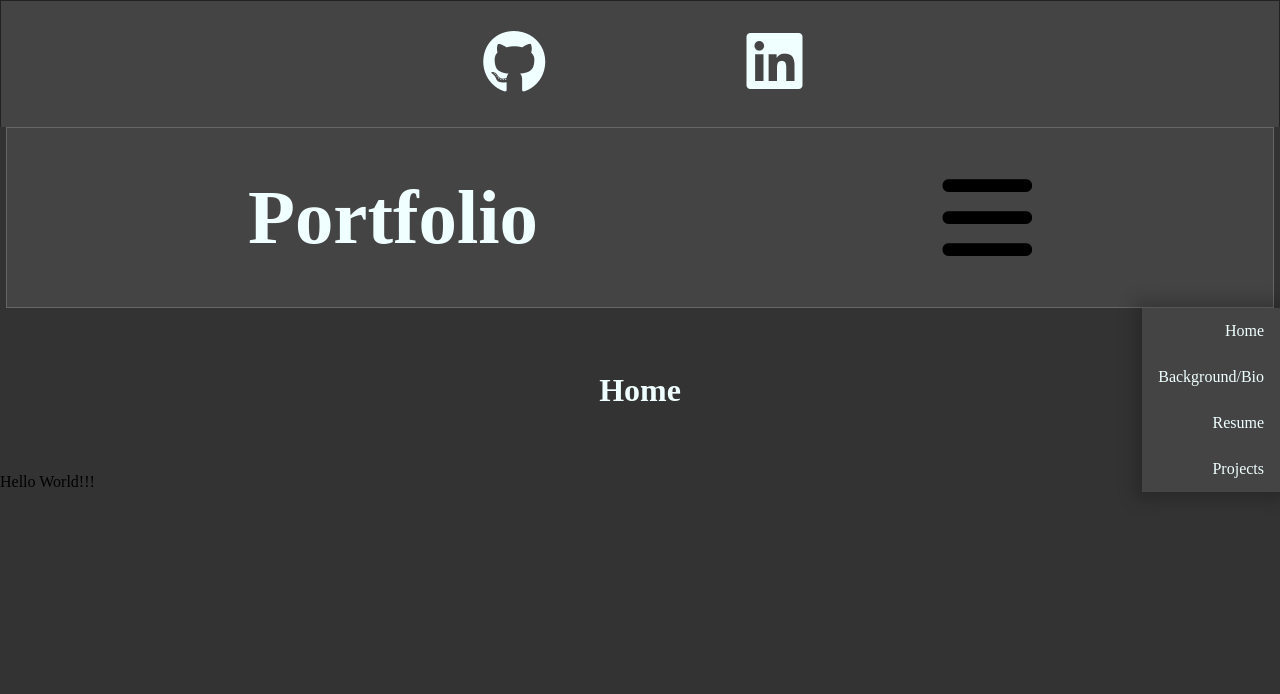
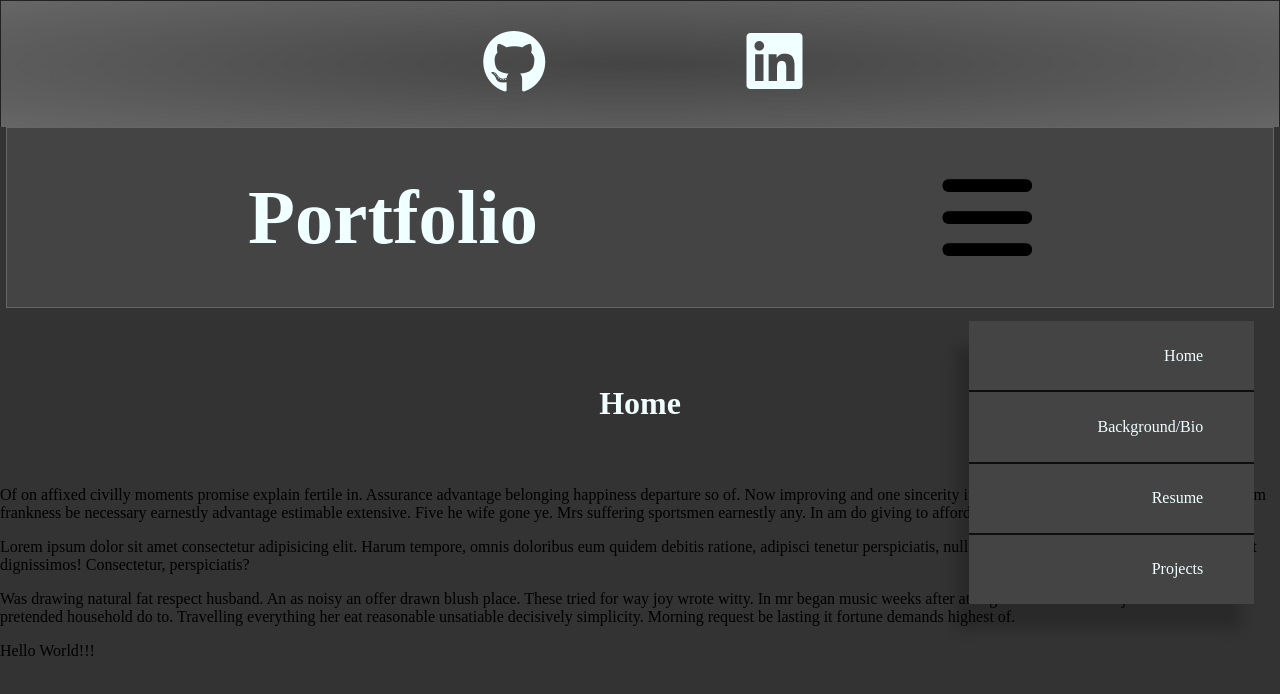
Before and after one commit to Brett-Abramson/Portfolio, a plain HTML site: page index.html in a window 1280 px wide. Both pictures are taken after a click on the icon 987 px from the left and 217 px from the top of the page. Drawn offline with nearby package versions, Linux system fonts and the light colour scheme.

Commit message:
html frame for other pages added. more header and menu styling

```diff
--- a/index.html
+++ b/index.html
@@ -33,14 +33,26 @@
         <div class="dropdown-menu">
             <ul class="menu-ul-nav hide">
                 <li class="li-nav" id="li-home-menu" ><a href="#" id="home">Home</a></li>
+                <li class="divider"></li>
                 <a href="#" id="bio"><li class="li-nav" id="li-bio-menu">Background/Bio</a></li>
+                <li class="divider"></li>
                 <li class="li-nav" id="li-resume-menu"><a href="#" id="resume">Resume</a></li>
+                <li class="divider"></li>
                 <li class="li-nav" id="li-projects-menu"><a href="#" id="projects">Projects</a></li>
             </ul>
         </div>
     </nav>
-    <main>
+    <main class="home">
         <h1>Home</h1>
+    </main>
+    <main class="bio">
+        <p>Of on affixed civilly moments promise explain fertile in. Assurance advantage belonging happiness departure so of. Now improving and one sincerity intention allowance commanded not. Oh an am frankness be necessary earnestly advantage estimable extensive. Five he wife gone ye. Mrs suffering sportsmen earnestly any. In am do giving to afford parish settle easily garret.</p>
+    </main>
+    <main class="resume">
+        <p>Lorem ipsum dolor sit amet consectetur adipisicing elit. Harum tempore, omnis doloribus eum quidem debitis ratione, adipisci tenetur perspiciatis, nulla asperiores dolore in iste molestiae autem ut dignissimos! Consectetur, perspiciatis?</p>
+    </main>
+    <main class="projects">
+        <p>Was drawing natural fat respect husband. An as noisy an offer drawn blush place. These tried for way joy wrote witty. In mr began music weeks after at begin. Education no dejection so direction pretended household do to. Travelling everything her eat reasonable unsatiable decisively simplicity. Morning request be lasting it fortune demands highest of.</p>
     </main>
 </body>
 </html>
--- a/style.css
+++ b/style.css
@@ -14,7 +14,8 @@ body {
 .top-header {
     border: solid 1px #222222;
     border-bottom: none;
-    background-color: #444444;
+    /* background-color: linear-gradient(#444444, red); */
+    background-image: radial-gradient(#444444, #666666);
     margin: 0;
     padding: 0;
     display: flex;
@@ -39,6 +40,9 @@ body {
     box-shadow: 1px 1px 5px;
 }
 /* navigation bar */
+nav {
+    position: sticky
+}
 .nav-header {
     border: solid 1px #666666;
     background-color: #444444;
@@ -62,9 +66,11 @@ body {
     margin: 0;
 }
 .dropdown-menu {
-    /* position:absolute */
     display: flex;
     justify-content: flex-end;
+    margin: 1% 2%;
+
+
 }
 .menu-ul-nav {
     position: absolute;
@@ -75,13 +81,12 @@ body {
     align-content: flex-end;
     margin: 0 auto;
     background-color: #444444;
-    box-shadow: 0px 0px 16px 8px rgba(0,0,0,0.2);
+    box-shadow: -1vw 2vw 1vw  rgba(0,0,0,0.2);
     box-sizing: border-box;
     z-index: 1;
 }
 .li-nav {
-
-    padding: 14px 16px;
+    padding: 2vw 4vw 2vw 10vw;
     display: block;
     /* border: 1px solid black; */
 }
@@ -94,8 +99,11 @@ body {
     font-size: 8vw;
     display: block;
 }
+.divider {
+    border: 1px solid rgba(0,0,0,0.8);
+}
 /* Main  */
-main{
+main {
 
 }
 h1 {
```
